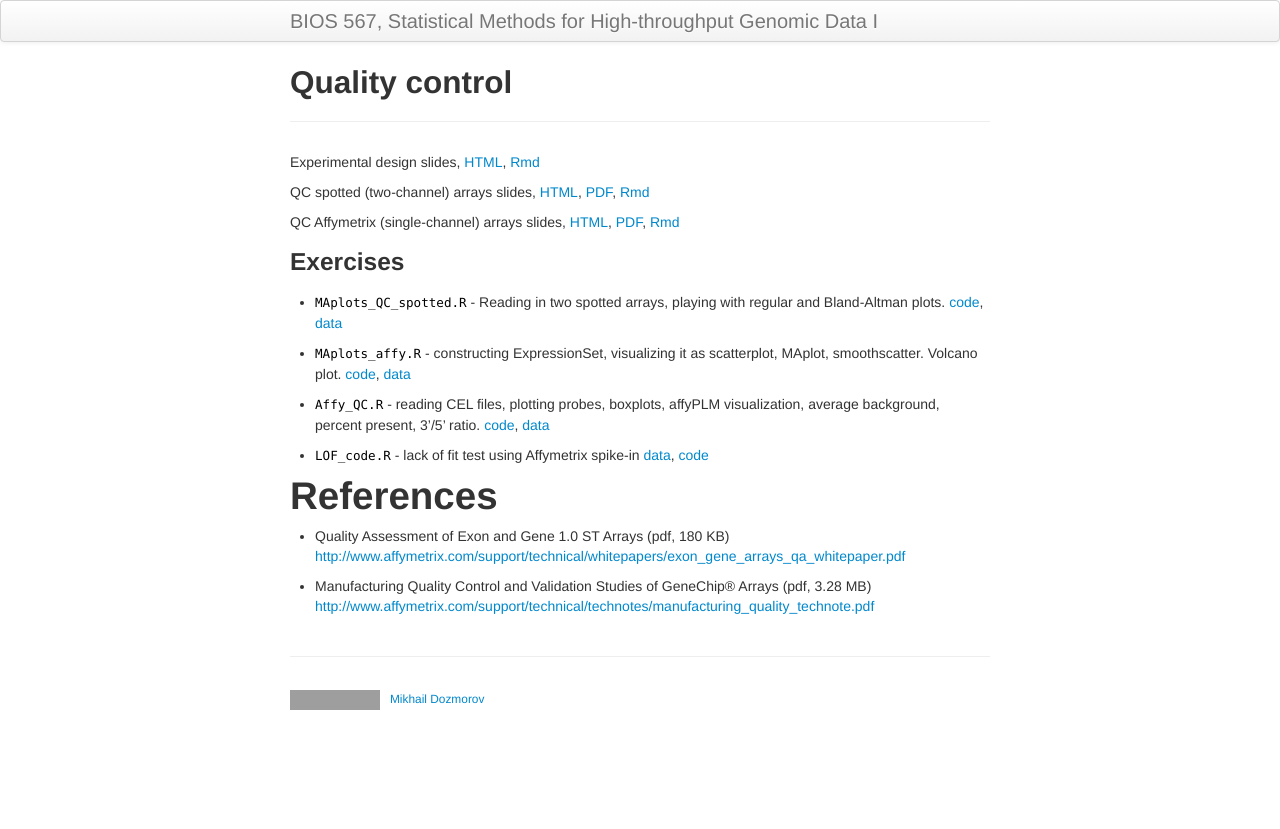
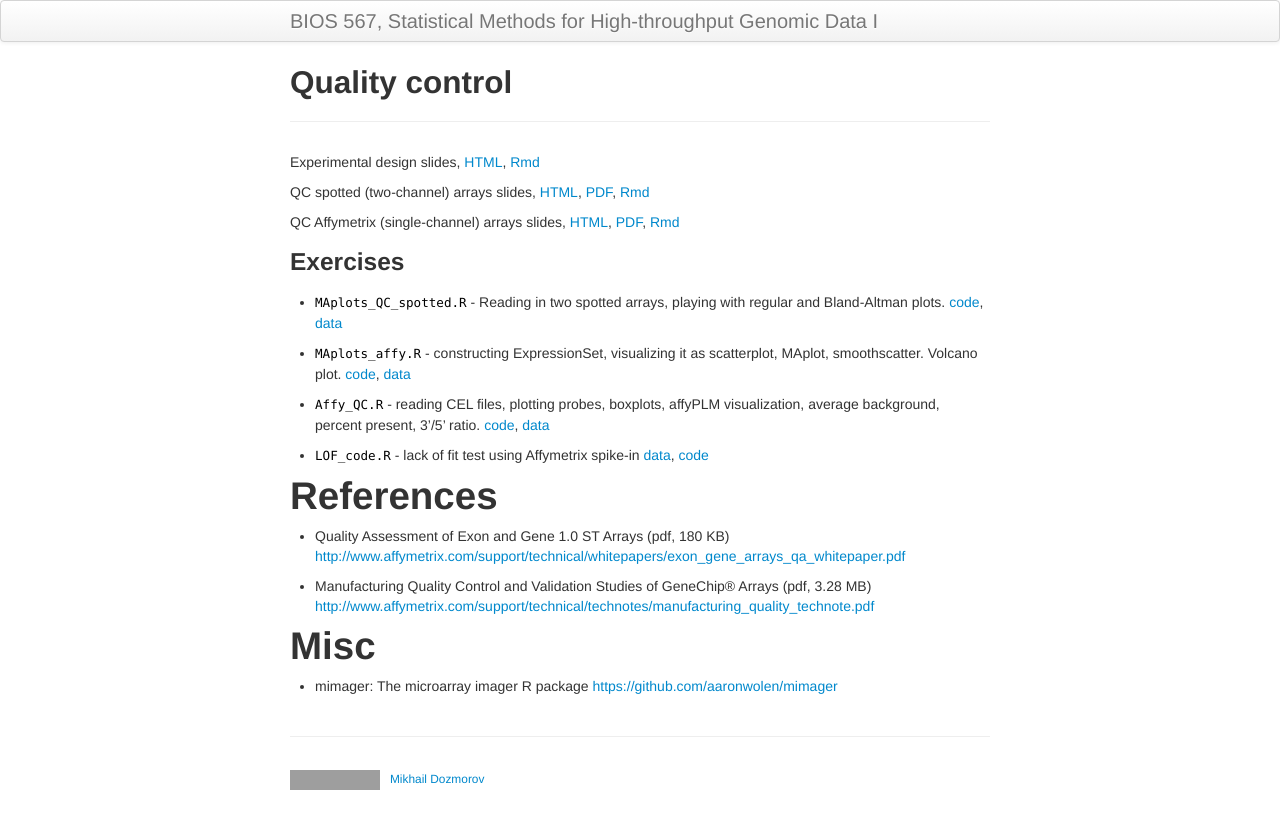
Before and after one commit to mdozmorov/BIOS567, a Jekyll site: the page built from pages/05_quality_control.md, in a window 1280 px wide. Shown: the top 829 px of the page. Built offline with Jekyll 4.4.1, drawn with Linux system fonts in a browser that asks for light colours; grey boxes are pictures that could not be loaded.

Commit message:
Add mimager ref

```diff
--- a/pages/05_quality_control.md
+++ b/pages/05_quality_control.md
@@ -24,3 +24,7 @@ QC Affymetrix (single-channel) arrays slides, [HTML](/BIOS567/assets/presentatio
 - Quality Assessment of Exon and Gene 1.0 ST Arrays (pdf, 180 KB) [http://www.affymetrix.com/support/technical/whitepapers/exon_gene_arrays_qa_whitepaper.pdf](http://www.affymetrix.com/support/technical/whitepapers/exon_gene_arrays_qa_whitepaper.pdf)
 
 - Manufacturing Quality Control and Validation Studies of GeneChip® Arrays (pdf, 3.28 MB) [http://www.affymetrix.com/support/technical/technotes/manufacturing_quality_technote.pdf](http://www.affymetrix.com/support/technical/technotes/manufacturing_quality_technote.pdf)
+
+# Misc
+
+- mimager: The microarray imager R package [https://github.com/aaronwolen/mimager](https://github.com/aaronwolen/mimager)
```
